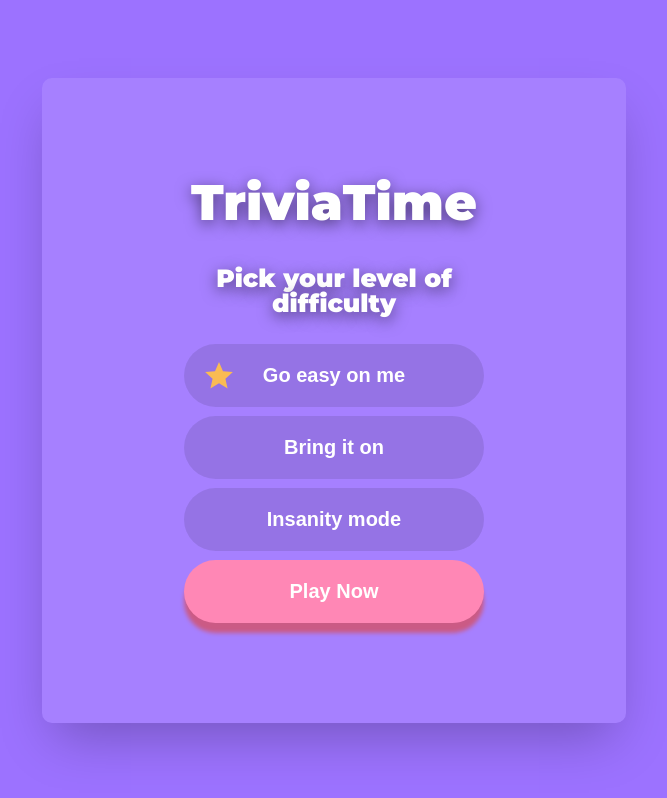
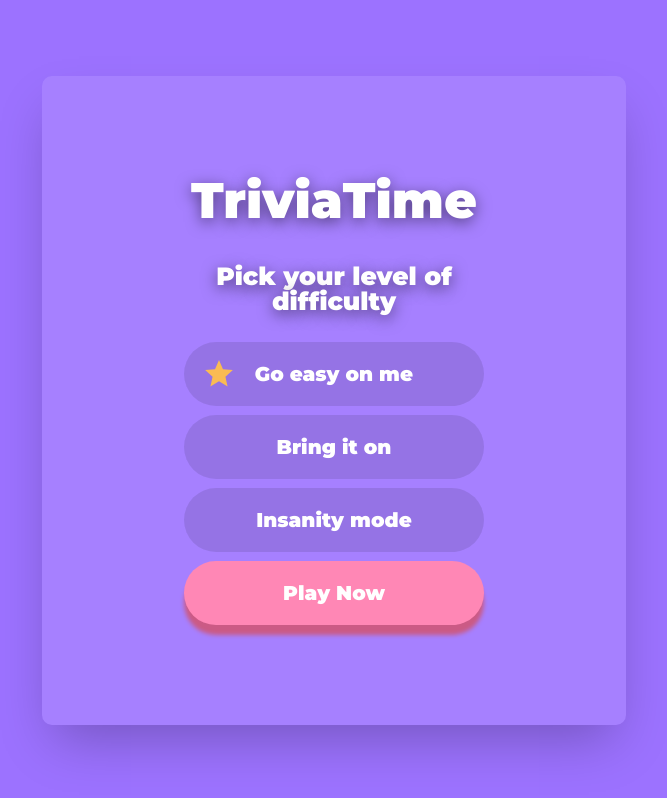
Before and after one commit to nkalpak/trivia-game, a React (Create React App) app: page / in a window 1280 px wide. Shown: the whole page, without its empty margins (306-973 px from the left). Built offline with nearby package versions, Linux system fonts and the light colour scheme.

Commit message:
Removed redundant `disabled` prop from button

```diff
--- a/src/components/button/button-styles.ts
+++ b/src/components/button/button-styles.ts
@@ -25,7 +25,7 @@ export const ButtonStyled = styled.button<ButtonStyledProps>`
   border-radius: 999px;
 
   font-size: 20px;
-  font-family: 'Monserrat', sans-serif;
+  font-family: 'Montserrat', sans-serif;
   font-weight: 900;
   color: white;
 
@@ -36,10 +36,6 @@ export const ButtonStyled = styled.button<ButtonStyledProps>`
   cursor: pointer;
   background: ${getBackground};
   box-shadow: ${getBoxShadow};
-
-  &:disabled {
-    cursor: not-allowed;
-  }
 `;
 
 export const IconStyled = styled.span`
--- a/src/components/button/button-types.ts
+++ b/src/components/button/button-types.ts
@@ -7,5 +7,4 @@ export interface ButtonProps {
   iconEnd?: React.ReactNode;
   kind?: ButtonKind;
   onClick?: React.MouseEventHandler;
-  disabled?: boolean;
 }
--- a/src/components/button/button.tsx
+++ b/src/components/button/button.tsx
@@ -8,10 +8,8 @@ export const Button: React.FC<ButtonProps> = ({
   iconStart,
   kind = 'primary',
   onClick,
-  disabled,
 }) => (
   <ButtonStyled
-    disabled={disabled}
     kind={kind}
     onClick={onClick}
   >
--- a/src/components/game/components/questions/index.ts
+++ b/src/components/game/components/questions/index.ts
@@ -1,3 +1,6 @@
 import { Questions } from './questions';
 
+export * from './questions-utils';
+export * from './questions-types';
+
 export default Questions;
```
